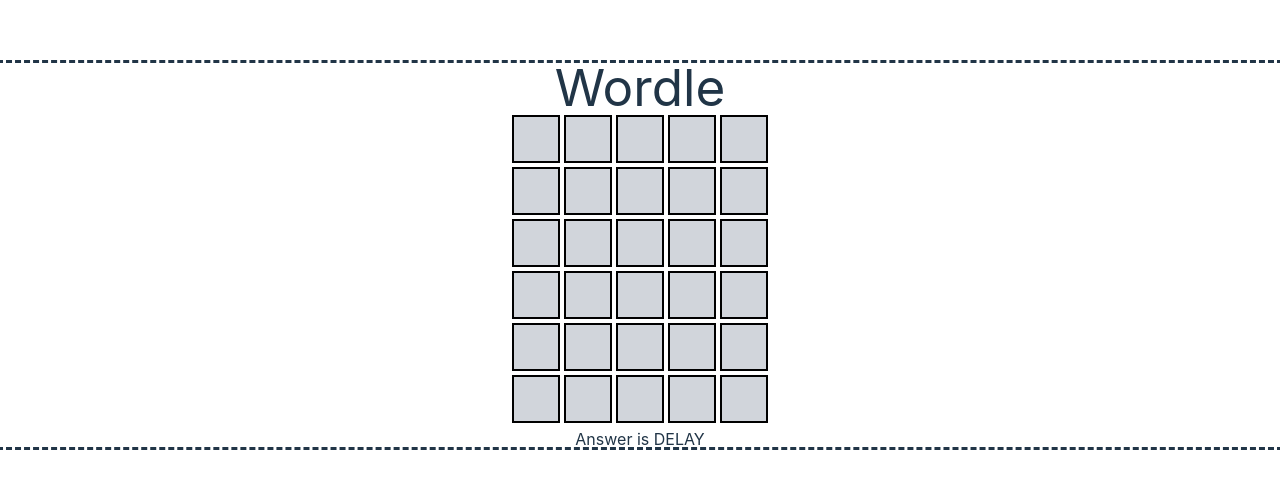
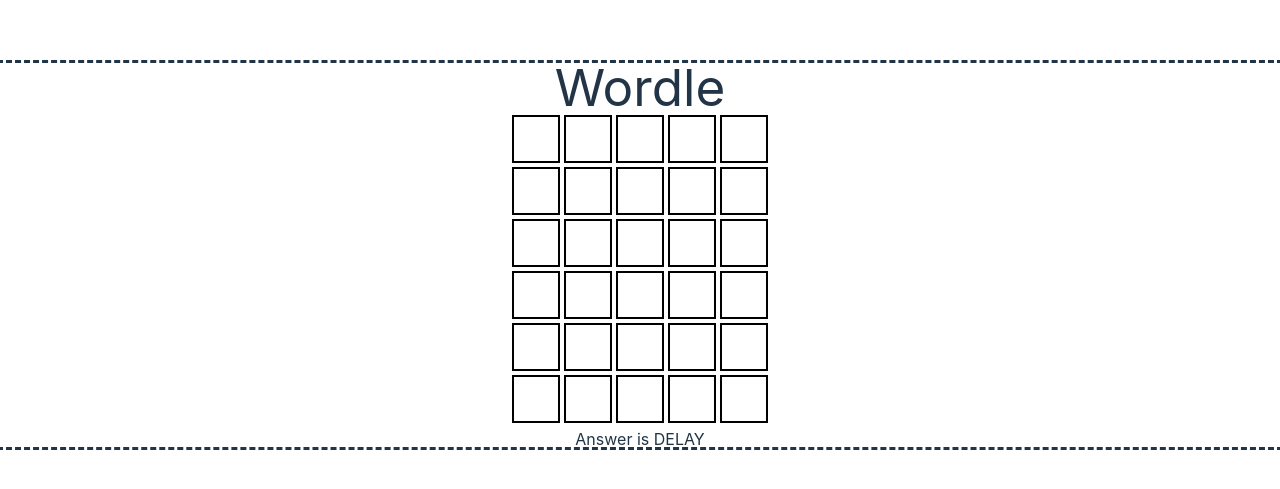
Before and after one commit to JuneLin2001/Wordle, a React (Vite) app: page / in a window 1280 px wide. Shown: the part 145-634 px from the top of the page. Built offline with nearby package versions, Linux system fonts and the light colour scheme.

Commit message:
Fix: background colors

```diff
--- a/src/Wordle.tsx
+++ b/src/Wordle.tsx
@@ -42,10 +42,21 @@
         >
           {Array.from({ length: 5 }).map((_, colIndex) => {
             const guessedWord = state.guessedWords[rowIndex];
-            const displayValue = guessedWord?.guess[colIndex] || (rowIndex === state.guessedWords.length ? state.guesses[colIndex] || "" : "");
+            const displayValue =
+              guessedWord?.guess[colIndex] ||
+              (rowIndex === state.guessedWords.length
+                ? state.guesses[colIndex] || ""
+                : "");
 
             const color = guessedWord?.colors[colIndex] || "transparent";
-            const bgColor = color === "green" ? "bg-green-500" : color === "yellow" ? "bg-yellow-500" : "bg-gray-300";
+            const bgColor =
+              color === "green"
+                ? "bg-green-500"
+                : color === "yellow"
+                ? "bg-yellow-500"
+                : color === "gray"
+                ? "bg-gray-300"
+                : "bg-white";
 
             return (
               <li
@@ -63,5 +74,4 @@
   );
 };
 
-
 export default Wordle;
--- a/src/reducer.ts
+++ b/src/reducer.ts
@@ -35,30 +35,29 @@
       const isCorrect = currentGuess === state.word;
 
       // Generate color codes for the guess
-      const colors = Array(guessLength).fill('gray'); // Default color for letters
-      const wordArray = state.word.split('');
-      const guessArray = currentGuess.split('');
+      const colors = Array(guessLength).fill("gray"); // Default color for letters
+      const wordArray = state.word.split("");
+      const guessArray = currentGuess.split("");
 
       // Mark correct positions
       guessArray.forEach((letter, index) => {
         if (letter === wordArray[index]) {
-          colors[index] = 'green';
+          colors[index] = "green";
           // wordArray[index] = ''; // Avoid marking the same letter again
+        } else if (colors[index] !== "green" && wordArray.includes(letter)) {
+          colors[index] = "yellow";
+          // wordArray[wordArray.indexOf(letter)] = ''; // Avoid marking the same letter again
+        } else {
+          colors[index] = "gray";
         }
       });
-
-      // Mark incorrect positions but correct letters
-      guessArray.forEach((letter, index) => {
-        if (colors[index] !== 'green' && wordArray.includes(letter)) {
-          colors[index] = 'yellow';
-          // wordArray[wordArray.indexOf(letter)] = ''; // Avoid marking the same letter again
-        }
-      });
-
       if (currentGuess.length === guessLength) {
         return {
           ...state,
-          guessedWords: [...state.guessedWords, { guess: currentGuess, colors }],
+          guessedWords: [
+            ...state.guessedWords,
+            { guess: currentGuess, colors },
+          ],
           guesses: [],
           isCorrect,
         };
```
